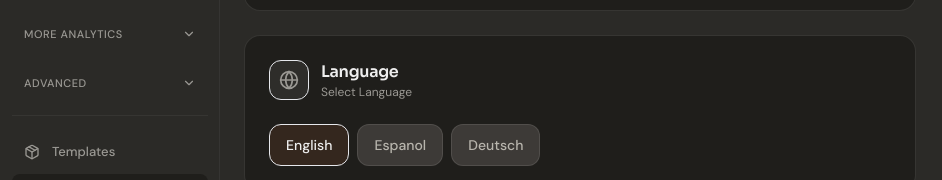
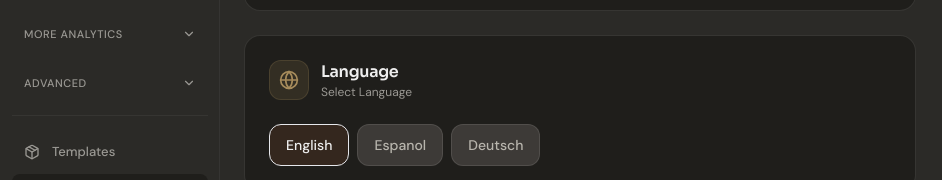
Before and after one commit to efeecllk/game-insights, a React (Vite) app: page /settings in a window 1280 px wide. Both pictures are taken after a click on the button "Skip for now". Shown: the part 390-570 px from the top of the page, without its empty margins (0-942 px from the left). Built offline with nearby package versions, Linux system fonts and the light colour scheme.

Commit message:
chore(settings): minor Settings page update
Co-Authored-By: git-wizard <noreply@git-wizard.dev>

```diff
--- a/src/pages/Settings.tsx
+++ b/src/pages/Settings.tsx
@@ -445,8 +445,8 @@ function SettingsCard({
 }) {
     const colorClasses = {
         orange: 'bg-th-accent-primary-muted text-th-accent-primary border-th-accent-primary/20',
-        blue: 'bg-th-info-muted text-th-info border-th-info/20',
-        violet: 'bg-th-accent-secondary/10 text-th-accent-secondary border-th-accent-secondary/20',
+        blue: 'bg-[#A68B5B]/15 text-[#A68B5B] border-[#A68B5B]/20',
+        violet: 'bg-[#C15F3C]/15 text-[#C15F3C] border-[#C15F3C]/20',
         amber: 'bg-th-warning-muted text-th-warning border-th-warning/20',
     };
 
```
